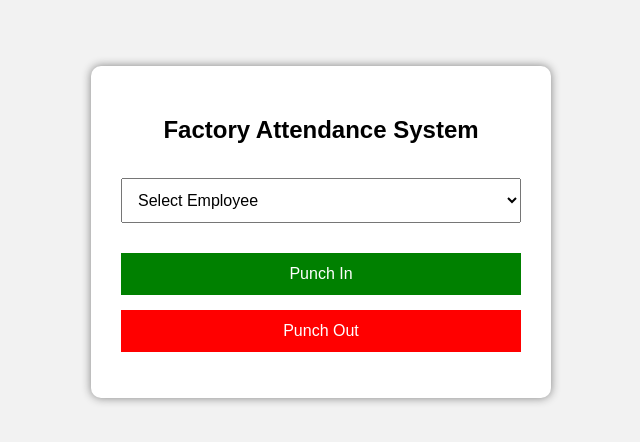
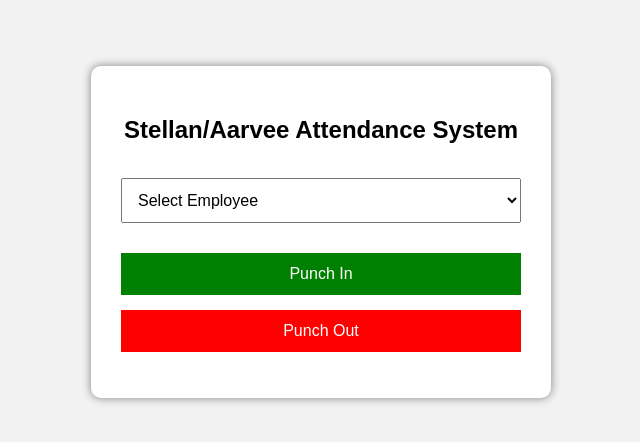
Before and after one commit to mvd-max/Aarvee-Stellan-Attendance, a plain HTML site: page attendance.html in a window 1280 px wide. Shown: the part 176-618 px from the top of the page, without its empty margins (319-959 px from the left). Drawn offline with Linux system fonts and the light colour scheme.

Commit message:
Update attendance system title and styles

```diff
--- a/attendance.html
+++ b/attendance.html
@@ -3,7 +3,7 @@
 <head>
 
 <meta charset="UTF-8">
-<title>Factory Attendance</title>
+<title>Stellan/Aarvee Attendance</title>
 
 <style>
 
@@ -68,7 +68,7 @@ select,button{
 
 <div class="box">
 
-<h2>Factory Attendance System</h2>
+<h2>Stellan/Aarvee Attendance System</h2>
 
 <select id="employee">
 
```
